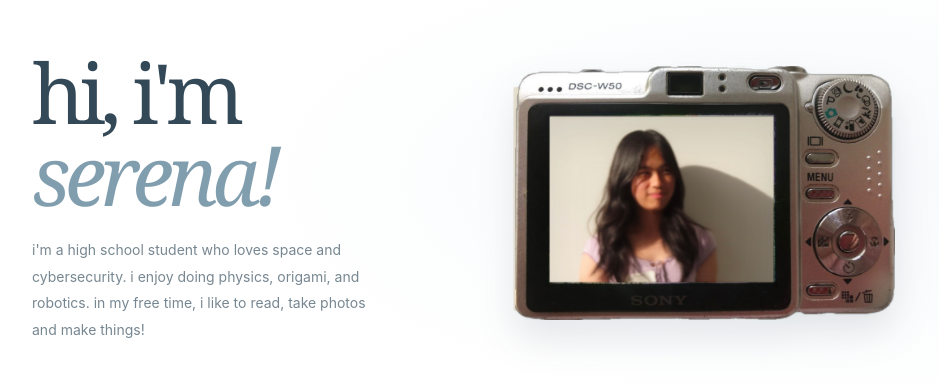
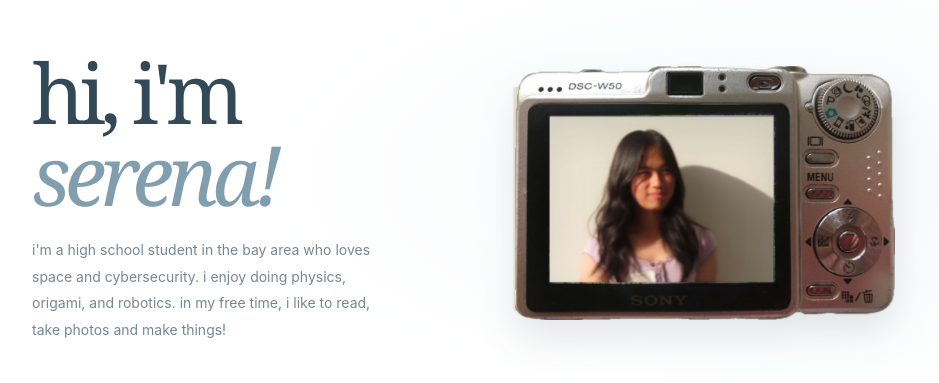
Before and after one commit to renaxii/my-site, a plain HTML site: page index.html in a window 1280 px wide. Shown: the part 207-590 px from the top of the page, without its empty margins (173-1112 px from the left). Drawn offline with Linux system fonts and the light colour scheme.

Commit message:
update desc and readme

```diff
--- a/index.html
+++ b/index.html
@@ -17,7 +17,7 @@
         <h1>hi, i'm<br><span>serena!</span></h1>
 
         <p>
-          i'm a high school student who loves space and cybersecurity.
+          i'm a high school student in the bay area who loves space and cybersecurity.
           i enjoy doing physics, origami, and robotics.
           in my free time, i like to read, take photos and make things!
         </p>
```
Also changed, not shown: 1 other file.
